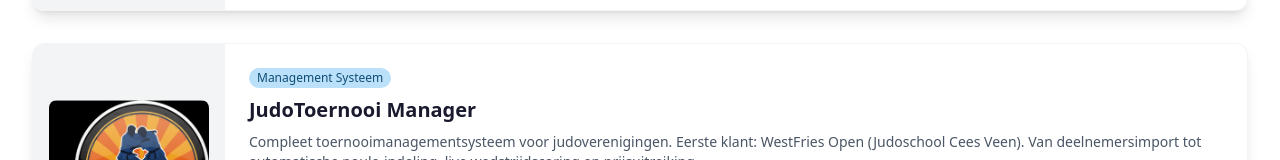
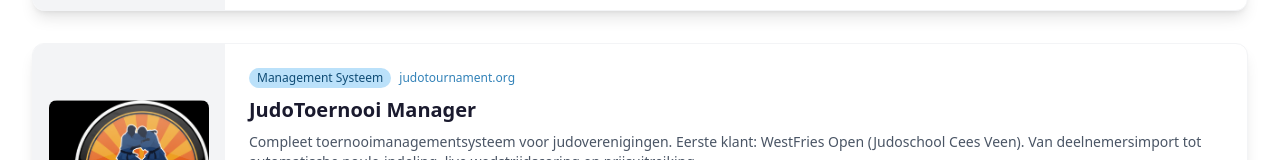
Before and after one commit to havun22-hvu/Havun, a Next.js app: page /portfolio in a window 1280 px wide. Shown: the part 507-667 px from the top of the page. Built offline with nearby package versions, Linux system fonts and the light colour scheme.

Commit message:
Add JudoToernooi URL to portfolio

```diff
--- a/src/app/portfolio/page.tsx
+++ b/src/app/portfolio/page.tsx
@@ -28,6 +28,7 @@
       title: 'JudoToernooi Manager',
       category: 'Management Systeem',
       image: '/portfolio/judotoernooi.jpg',
+      url: 'https://judotournament.org',
       description: 'Compleet toernooimanagementsysteem voor judoverenigingen. Eerste klant: WestFries Open (Judoschool Cees Veen). Van deelnemersimport tot automatische poule-indeling, live wedstrijdscoring en prijsuitreiking.',
       technologies: ['Laravel 11', 'PHP 8.2', 'MySQL', 'QR Scanner'],
       features: [
```
